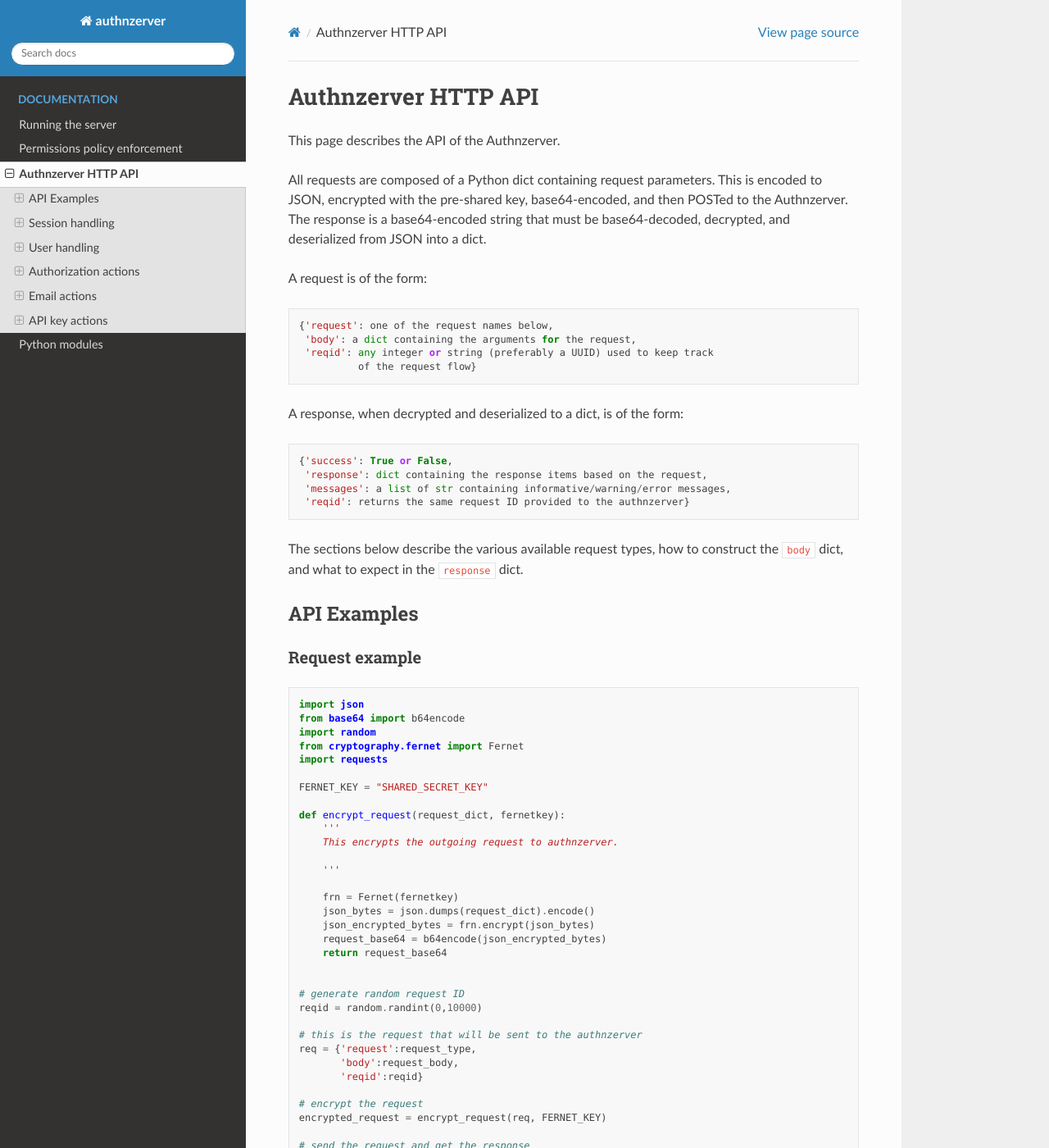
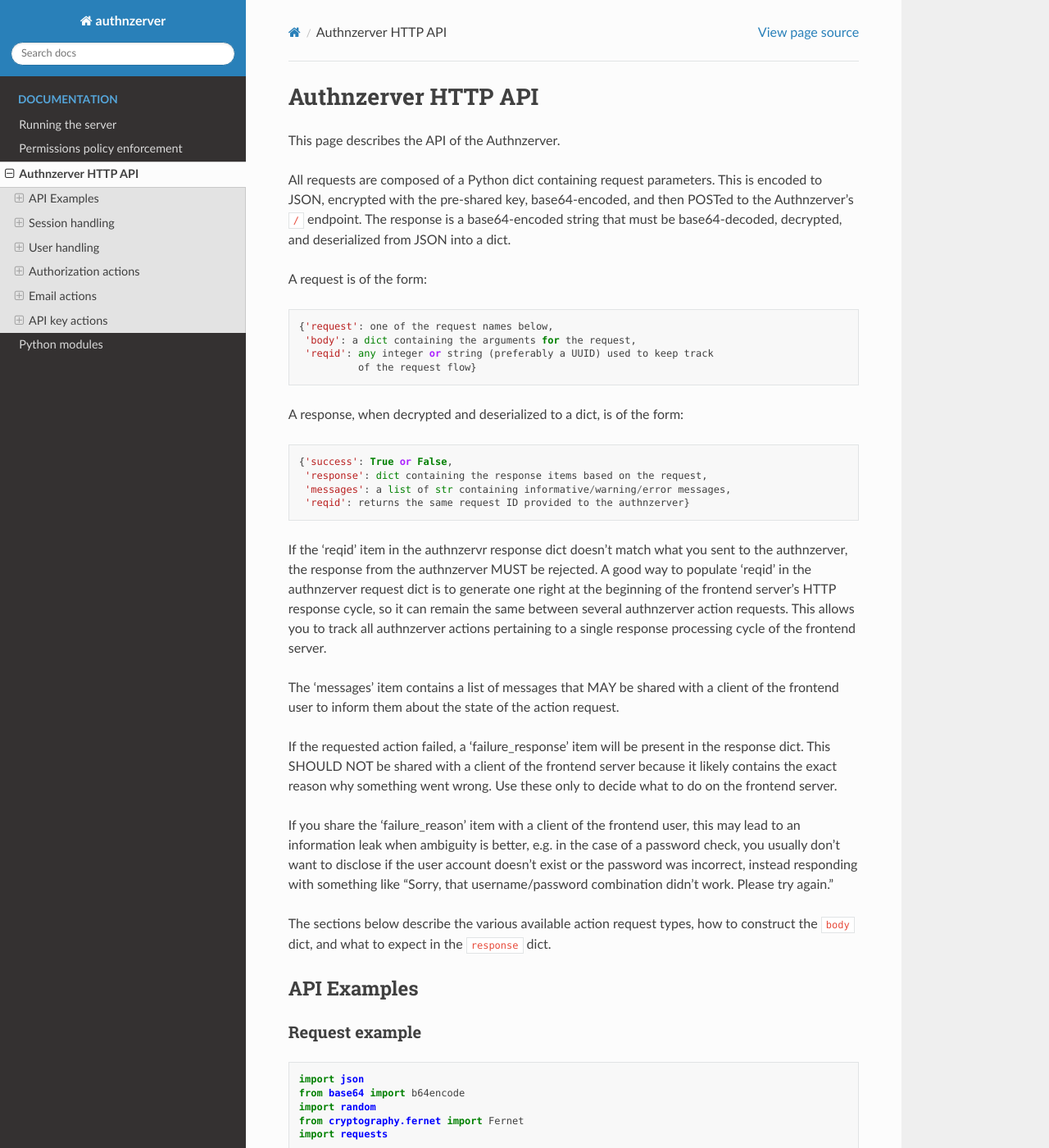
Before and after one commit to waqasbhatti/authnzerver, a Sphinx documentation site: the page built from docs/api.rst, in a window 1280 px wide and 1400 px high. Shown: the whole window at 82% size. Built offline with Sphinx 7.4.7 and the Read the Docs theme 2.0.0, drawn with Linux system fonts in a browser that asks for light colours.

Commit message:
handlers: return 'failure_response' if action failed, fixes #14

```diff
--- a/docs/api.rst
+++ b/docs/api.rst
@@ -5,8 +5,9 @@ This page describes the API of the Authnzerver.
 
 All requests are composed of a Python dict containing request parameters. This
 is encoded to JSON, encrypted with the pre-shared key, base64-encoded, and then
-POSTed to the Authnzerver. The response is a base64-encoded string that must be
-base64-decoded, decrypted, and deserialized from JSON into a dict.
+POSTed to the Authnzerver's ``/`` endpoint. The response is a base64-encoded
+string that must be base64-decoded, decrypted, and deserialized from JSON into a
+dict.
 
 A request is of the form::
 
@@ -22,7 +23,29 @@ A response, when decrypted and deserialized to a dict, is of the form::
    'messages': a list of str containing informative/warning/error messages,
    'reqid': returns the same request ID provided to the authnzerver}
 
-The sections below describe the various available request types, how to
+If the 'reqid' item in the authnzervr response dict doesn't match what you sent
+to the authnzerver, the response from the authnzerver MUST be rejected. A good
+way to populate 'reqid' in the authnzerver request dict is to generate one right
+at the beginning of the frontend server's HTTP response cycle, so it can remain
+the same between several authnzerver action requests. This allows you to track
+all authnzerver actions pertaining to a single response processing cycle of the
+frontend server.
+
+The 'messages' item contains a list of messages that MAY be shared with a client
+of the frontend user to inform them about the state of the action request.
+
+If the requested action failed, a 'failure_response' item will be present in the
+response dict. This SHOULD NOT be shared with a client of the frontend server
+because it likely contains the exact reason why something went wrong. Use these
+only to decide what to do on the frontend server.
+
+If you share the 'failure_reason' item with a client of the frontend user, this
+may lead to an information leak when ambiguity is better, e.g. in the case of a
+password check, you usually don't want to disclose if the user account doesn't
+exist or the password was incorrect, instead responding with something like
+"Sorry, that username/password combination didn't work. Please try again."
+
+The sections below describe the various available action request types, how to
 construct the ``body`` dict, and what to expect in the ``response`` dict.
 
 API Examples
@@ -628,7 +651,7 @@ Requires the following ``body`` items in a request:
 - ``subject`` (list of str or str): the specific API endpoint(s) this API key is
   being issued for (usually a list of URIs for specific service endpoints)
 
--``apiversion`` (int): the version of the API this key is valid for
+- ``apiversion`` (int): the version of the API this key is valid for
 
 - ``expires_days`` (int): the number of days that the API key will be valid for
 
```
Also changed, not shown: 1 other file.
